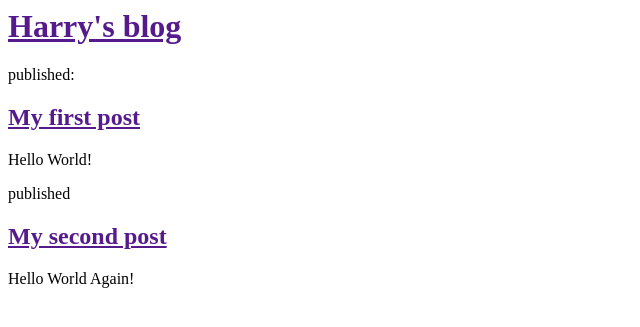
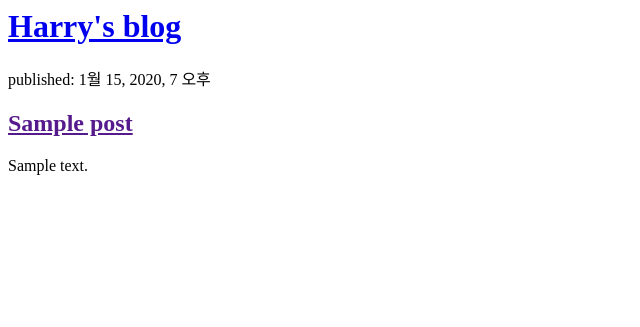
Before and after one commit to harry4455/my-first-blog, a Django app: template blog/templates/blog/post_list.html in a window 1280 px wide. Shown: the top 327 px of the page, without its empty margins (0-640 px from the left). Run offline with Django 3.2, Linux system fonts and the light colour scheme; the template is opened without the code that fills it: values that come from a table or form of the project are taken from there, others are empty; tables that the repository leaves empty hold one stand-in row (values such as "Sample post"); parts of the project's set-up code (start-up, migrations or seed data) failed here and were passed over.

Commit message:
Modified templates to display posts from database.

```diff
--- a/blog/templates/blog/post_list.html
+++ b/blog/templates/blog/post_list.html
@@ -3,19 +3,15 @@
 		<title>Harry's blog</title>
 	<body>
 		<div>
-			<h1><a href="">Harry's blog</a></h1>
+			<h1><a href="/"> Harry's blog </a></h1>
 		</div>
 
+		{% for post in posts %}
 		<div>
-			<p> published: </p>
-			<h2><a href="">My first post</a></h2>
-			<p>Hello World!</p>
+			<p>published: {{ post.published_date}}</p>
+			<p><h2><a href="">{{ post.title}}</a></h2></p>
+			<p>{{post.text|linebreaksbr}}</p>
 		</div>
-
-		<div>
-			<p>published</p>
-			<h2><a href="">My second post</a></h2>
-			<p>Hello World Again!</p>
-		</div>
+		{% endfor %}
 	</body>
 </html>
--- a/blog/views.py
+++ b/blog/views.py
@@ -1,4 +1,7 @@
 from django.shortcuts import render
+from django.utils import timezone
+from .models import Post
 
 def post_list(request):
-	return render(request, 'blog/post_list.html',{})
+	posts = Post.objects.filter(published_date__lte=timezone.now()).order_by('published_date')
+	return render(request, 'blog/post_list.html',{'posts':posts})
```
